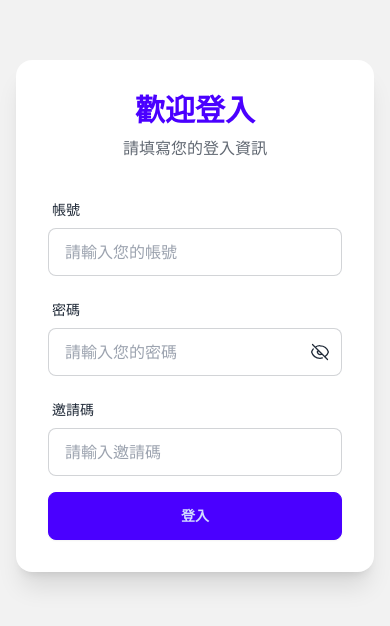
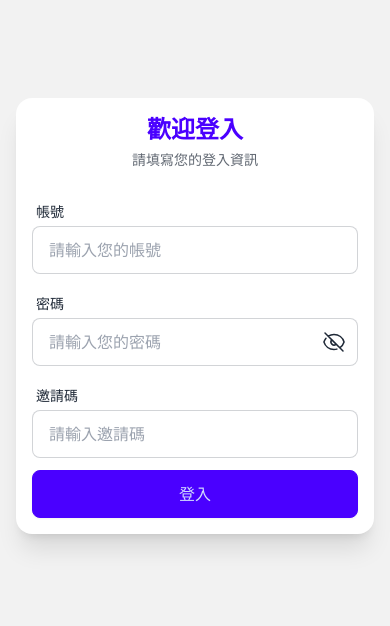
Before and after one commit to Bransonlee0426/ableclub_monitor_FE, a React (Vite) app: page / in a window 390 px wide. Shown: the part 106-732 px from the top of the page. Built offline with nearby package versions, Linux system fonts and the light colour scheme; no server answers.

Commit message:
mobile_layout

```diff
--- a/src/pages/HomePage.tsx
+++ b/src/pages/HomePage.tsx
@@ -25,27 +25,27 @@ const HomePage: React.FC = () => {
   };
 
   return (
-    <div className="min-h-screen bg-base-200 flex items-center justify-center p-4">
-      <div className="card w-full max-w-md bg-base-100 shadow-xl">
-        <div className="card-body">
+    <div className="min-h-screen bg-base-200 flex items-center justify-center p-2 sm:p-4">
+      <div className="card w-full max-w-md bg-base-100 shadow-xl mx-2 sm:mx-0">
+        <div className="card-body p-4 sm:p-8">
           {/* Login Header */}
-          <div className="text-center mb-6">
-            <h1 className="text-3xl font-bold text-primary">歡迎登入</h1>
-            <p className="text-base-content/70 mt-2">請填寫您的登入資訊</p>
+          <div className="text-center mb-4 sm:mb-6">
+            <h1 className="text-2xl sm:text-3xl font-bold text-primary">歡迎登入</h1>
+            <p className="text-sm sm:text-base text-base-content/70 mt-1 sm:mt-2">請填寫您的登入資訊</p>
           </div>
 
           {/* Login Form */}
-          <form onSubmit={handleLogin} className="space-y-4">
+          <form onSubmit={handleLogin} className="space-y-3 sm:space-y-4">
             {/* Account Field */}
             <div className="form-control">
-              <label className="label">
-                <span className="label-text font-medium">帳號</span>
+              <label className="label pb-1 sm:pb-2">
+                <span className="label-text font-medium text-sm sm:text-base">帳號</span>
               </label>
               <input
                 type="text"
                 name="account"
                 placeholder="請輸入您的帳號"
-                className="input input-bordered w-full"
+                className="input input-bordered w-full h-12 sm:h-12 text-base"
                 value={formData.account}
                 onChange={handleInputChange}
                 required
@@ -54,33 +54,33 @@ const HomePage: React.FC = () => {
 
             {/* Password Field */}
             <div className="form-control">
-              <label className="label">
-                <span className="label-text font-medium">密碼</span>
+              <label className="label pb-1 sm:pb-2">
+                <span className="label-text font-medium text-sm sm:text-base">密碼</span>
               </label>
               <div className="relative">
                 <input
                   type={showPassword ? "text" : "password"}
                   name="password"
                   placeholder="請輸入您的密碼"
-                  className="input input-bordered w-full pr-12"
+                  className="input input-bordered w-full h-12 sm:h-12 pr-12 text-base"
                   value={formData.password}
                   onChange={handleInputChange}
                   required
                 />
                 <button
                   type="button"
-                  className="absolute inset-y-0 right-0 flex items-center pr-3 hover:text-primary transition-colors"
+                  className="absolute inset-y-0 right-0 flex items-center pr-3 hover:text-primary transition-colors touch-manipulation"
                   onClick={() => setShowPassword(!showPassword)}
                 >
                   {showPassword ? (
                     // Eye open icon (showing password)
-                    <svg xmlns="http://www.w3.org/2000/svg" fill="none" viewBox="0 0 24 24" strokeWidth={1.5} stroke="currentColor" className="w-5 h-5">
+                    <svg xmlns="http://www.w3.org/2000/svg" fill="none" viewBox="0 0 24 24" strokeWidth={1.5} stroke="currentColor" className="w-6 h-6 sm:w-5 sm:h-5">
                       <path strokeLinecap="round" strokeLinejoin="round" d="M2.036 12.322a1.012 1.012 0 0 1 0-.639C3.423 7.51 7.36 4.5 12 4.5c4.638 0 8.573 3.007 9.963 7.178.07.207.07.431 0 .639C20.577 16.49 16.64 19.5 12 19.5c-4.638 0-8.573-3.007-9.963-7.178Z" />
                       <path strokeLinecap="round" strokeLinejoin="round" d="M15 12a3 3 0 1 1-6 0 3 3 0 0 1 6 0Z" />
                     </svg>
                   ) : (
                     // Eye closed icon (hiding password)
-                    <svg xmlns="http://www.w3.org/2000/svg" fill="none" viewBox="0 0 24 24" strokeWidth={1.5} stroke="currentColor" className="w-5 h-5">
+                    <svg xmlns="http://www.w3.org/2000/svg" fill="none" viewBox="0 0 24 24" strokeWidth={1.5} stroke="currentColor" className="w-6 h-6 sm:w-5 sm:h-5">
                       <path strokeLinecap="round" strokeLinejoin="round" d="M3.98 8.223A10.477 10.477 0 0 0 1.934 12C3.226 16.338 7.244 19.5 12 19.5c.993 0 1.953-.138 2.863-.395M6.228 6.228A10.451 10.451 0 0 1 12 4.5c4.756 0 8.773 3.162 10.065 7.498a10.522 10.522 0 0 1-4.293 5.774M6.228 6.228 3 3m3.228 3.228 3.65 3.65m7.894 7.894L21 21m-3.228-3.228-3.65-3.65m0 0a3 3 0 1 1-4.243-4.243m4.242 4.242L9.88 9.88" />
                     </svg>
                   )}
@@ -90,24 +90,24 @@ const HomePage: React.FC = () => {
 
             {/* Invite Code Field */}
             <div className="form-control">
-              <label className="label">
-                <span className="label-text font-medium">邀請碼</span>
+              <label className="label pb-1 sm:pb-2">
+                <span className="label-text font-medium text-sm sm:text-base">邀請碼</span>
               </label>
               <input
                 type="text"
                 name="inviteCode"
                 placeholder="請輸入邀請碼"
-                className="input input-bordered w-full"
+                className="input input-bordered w-full h-12 sm:h-12 text-base"
                 value={formData.inviteCode}
                 onChange={handleInputChange}
               />
             </div>
 
             {/* Login Button */}
-            <div className="form-control mt-6">
+            <div className="form-control mt-4 sm:mt-6">
               <button
                 type="submit"
-                className="btn btn-primary w-full"
+                className="btn btn-primary w-full h-12 sm:h-12 text-base sm:text-lg font-medium touch-manipulation"
               >
                 登入
               </button>
```
